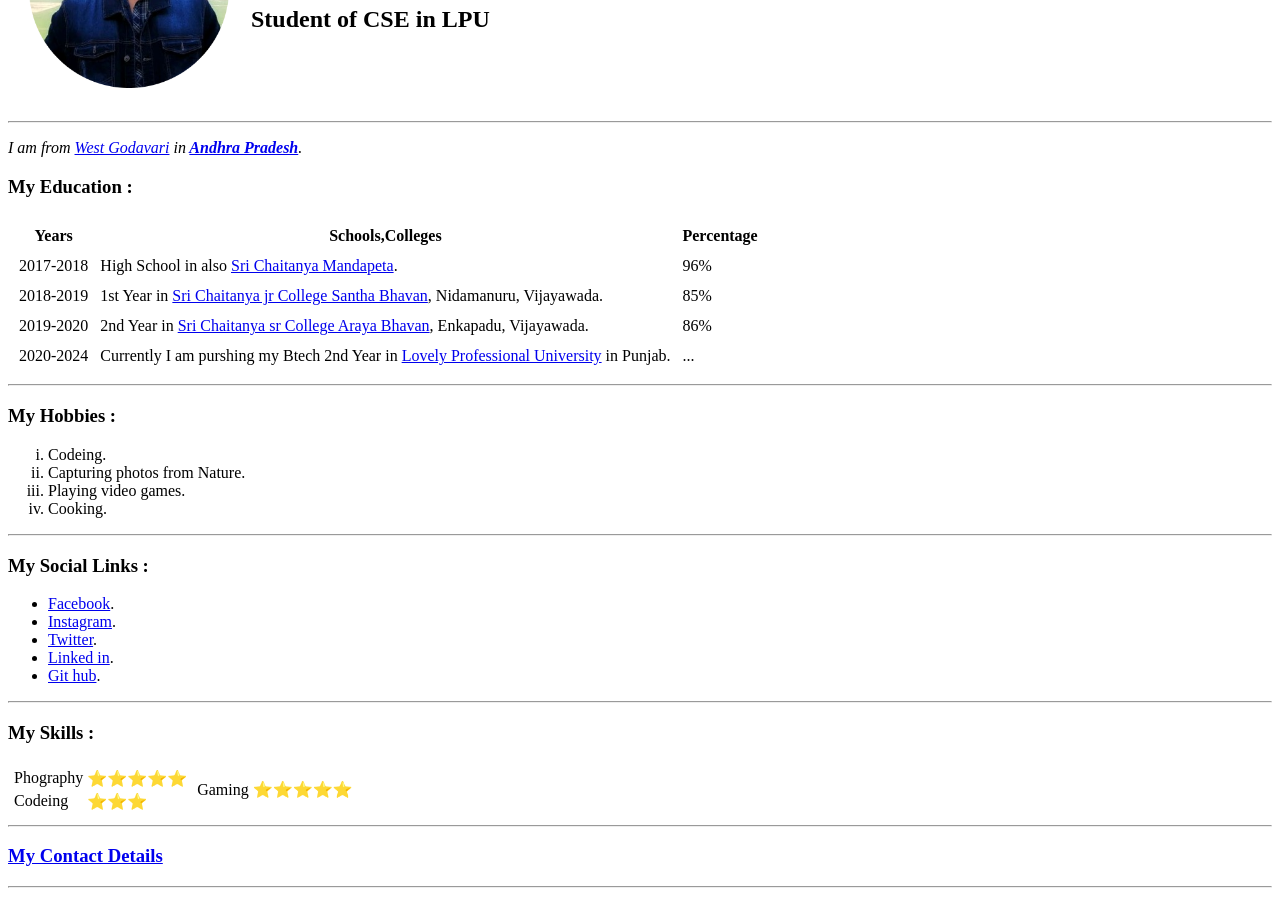
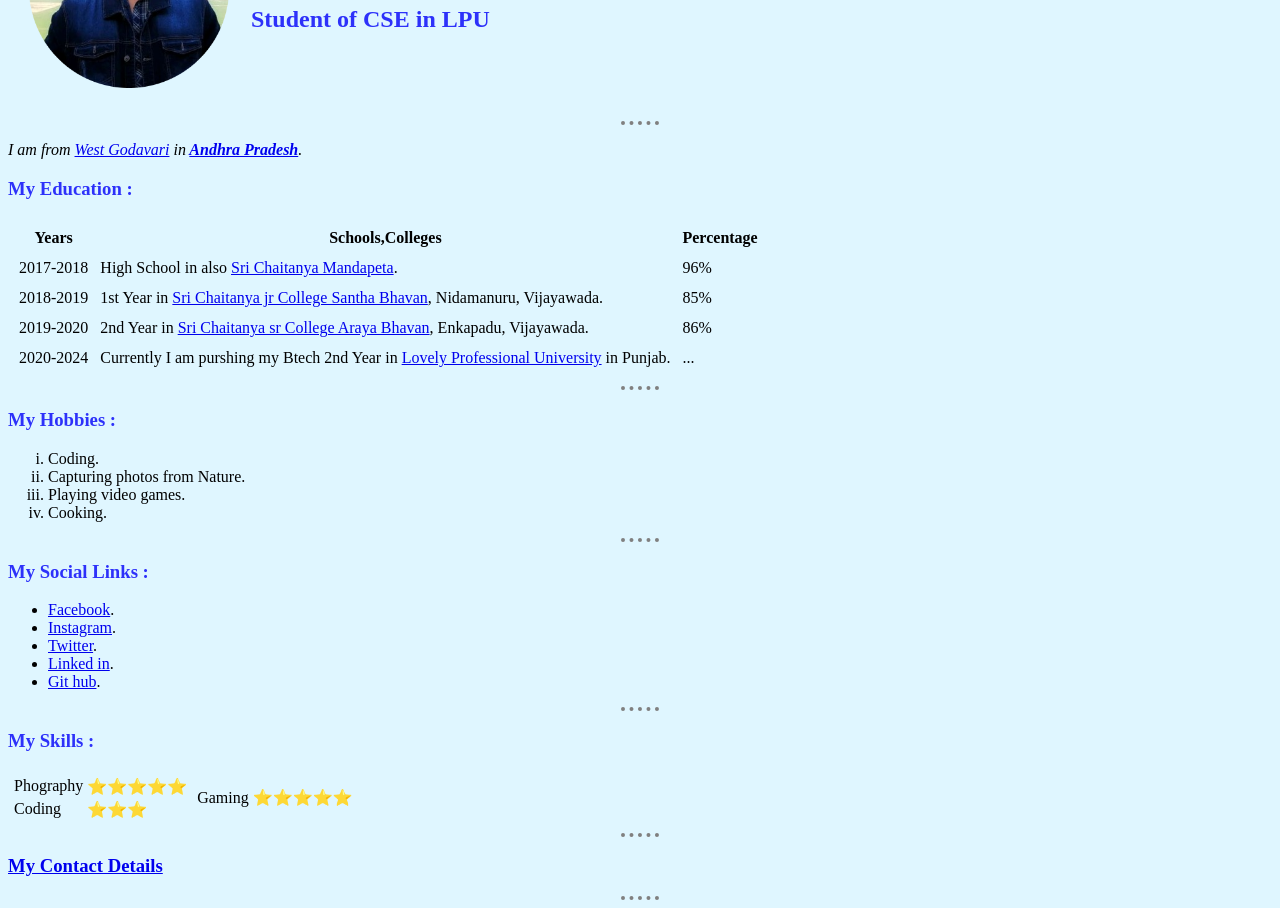
Before and after one commit to Chukkaravi/cv, a plain HTML site: page index.html in a window 1280 px wide. Shown: the part 141-1049 px from the top of the page. Drawn offline with Linux system fonts and the light colour scheme.

Commit message:
index.html

```diff
--- a/index.html
+++ b/index.html
@@ -4,6 +4,7 @@
 <head>
   <meta charset="utf-8">
   <title>Chukka's Persnoal Site</title>
+    <link rel="stylesheet" href="css\styles.css">
 </head>
 
 <body>
@@ -58,7 +59,7 @@
   <hr>
   <h3>My Hobbies :</h3>
   <ol type='i'>
-    <li>Codeing.</li>
+    <li>Coding.</li>
     <li>Capturing photos from Nature.</li>
     <li>Playing video games.</li>
     <li>Cooking.</li>
@@ -83,7 +84,7 @@
             <td>⭐⭐⭐⭐⭐</td>
           </tr>
           <tr>
-            <td>Codeing</td>
+            <td>Coding</td>
             <td>⭐⭐⭐</td>
           </tr>
         </table>
```
